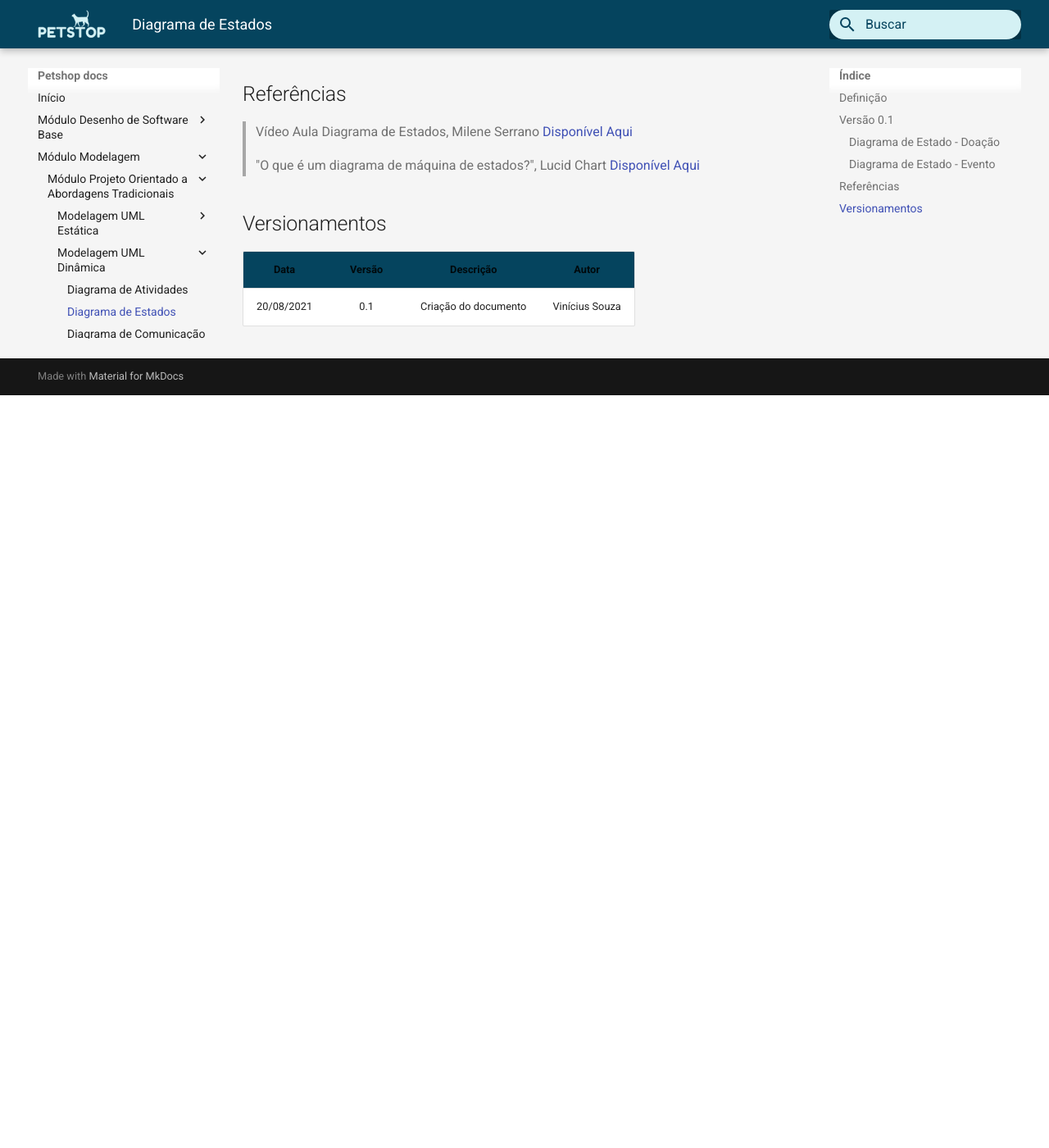
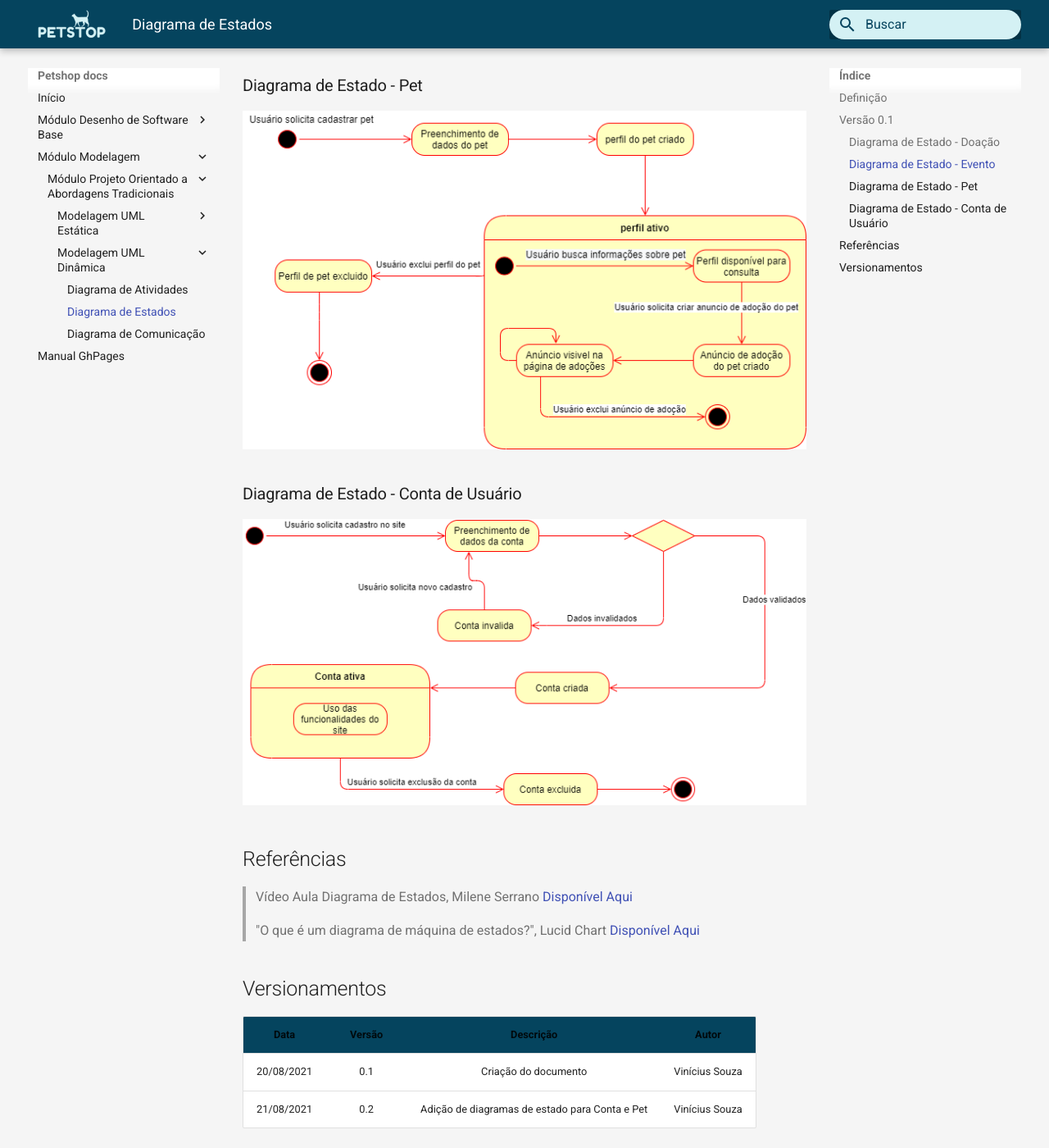
Before and after one commit to UnBArqDsw2021-1/2021.1_G3_PetStop_docs, an MkDocs documentation site: the page built from docs/modelagem/umlDinamicos/estados.md, in a window 1280 px wide and 1400 px high, scrolled down 1152 px. Shown: the whole window at 82% size. Built offline with MkDocs 1.6.1 and Material for MkDocs 9.7.7, drawn with Linux system fonts in a browser that asks for light colours; before the commit the page ends 1634 px from its top, so only the background shows below that; some of the changed text lies outside the part shown.

Commit message:
Adicao de diagramas de estado para conta e pet

```diff
--- a/docs/modelagem/umlDinamicos/estados.md
+++ b/docs/modelagem/umlDinamicos/estados.md
@@ -11,6 +11,12 @@ Dado que estados indicam as várias combinações de informações que um objeto
 ### Diagrama de Estado - Evento
 <img src="/images/Diagrama_Estados_Evento.png">
 
+### Diagrama de Estado - Pet
+<img src ="/images/Diagrama_Estados_Pet.png">
+
+### Diagrama de Estado - Conta de Usuário
+<img src ="/images/Diagrama_Estados_ContaUsuario.png">
+
 ## Referências
 
 > Vídeo Aula Diagrama de Estados, Milene Serrano <a target="_blank" href="https://unbbr-my.sharepoint.com/:v:/r/personal/mileneserrano_unb_br/Documents/ArqDSW%20-%20V%C3%ADdeosOriginais/06d%20-%20VideoAula%20-%20DSW-Modelagem%20-%20Estados.mp4?csf=1&web=1&e=h813iu">Disponível Aqui</a>
@@ -22,3 +28,4 @@ Dado que estados indicam as várias combinações de informações que um objeto
 |Data|Versão|Descrição|Autor|
 |:--------:|:---:|:-------------------: |:-----------:|
 |20/08/2021| 0.1 | Criação do documento | Vinícius Souza |
+|21/08/2021| 0.2 | Adição de diagramas de estado para Conta e Pet | Vinícius Souza |
```
Also changed, not shown: other parts of docs/modelagem/umlDinamicos/estados.md (+1 -1 lines), docs/images/Diagrama_Estados_ContaUsuario.png (added), docs/images/Diagrama_Estados_Pet.png (added).
